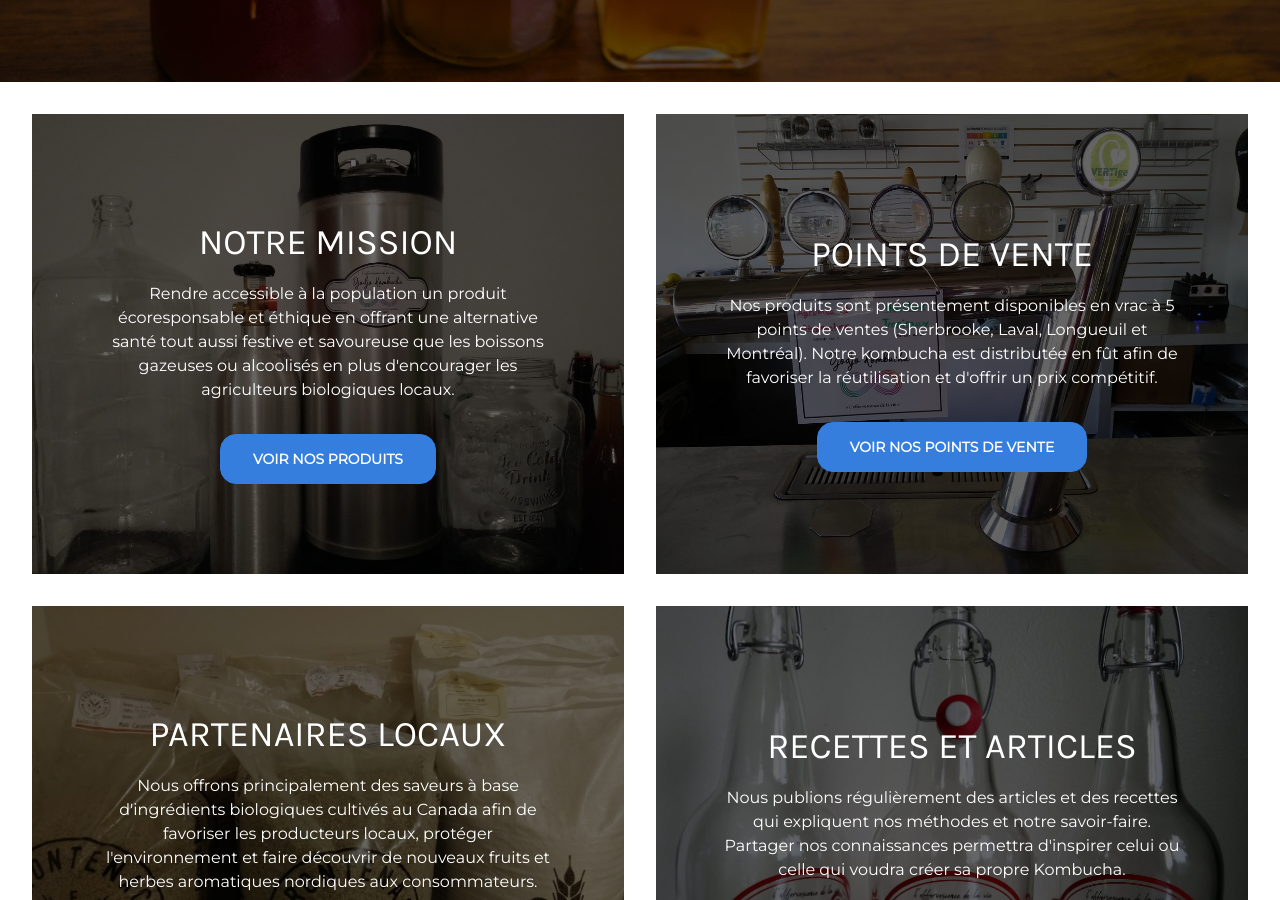
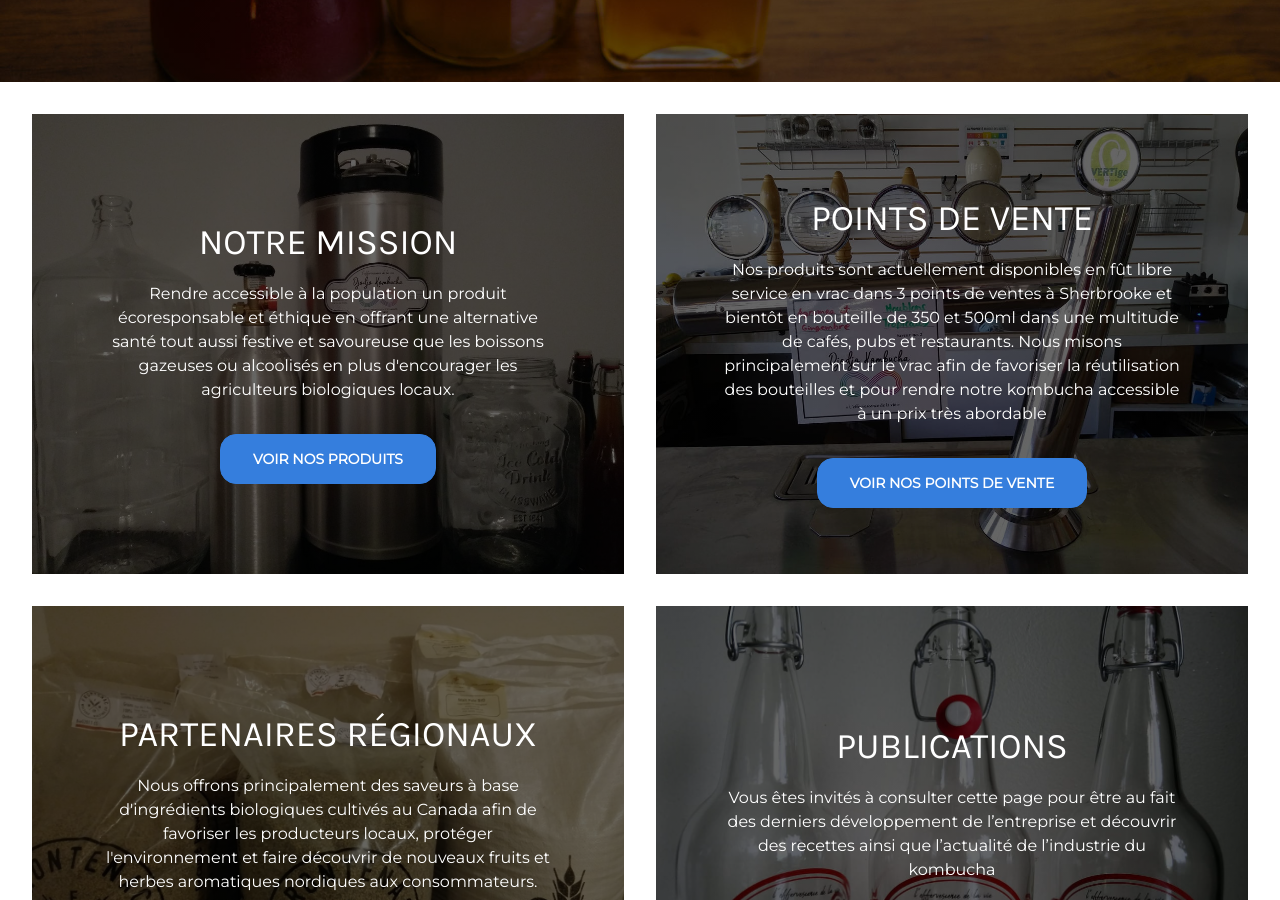
Before and after one commit to ouarez/djodjo-jekyll, a Jekyll site: the page built from index.md, in a window 1280 px wide and 900 px high, scrolled down 593 px. Built offline with Jekyll 4.4.1, drawn with Linux system fonts in a browser that asks for light colours; nearby versions of some CDN libraries; some web fonts are replaced; a script that is not in the unit is left out.

Commit message:
Update Pages uniques “home”

```diff
--- a/index.md
+++ b/index.md
@@ -17,9 +17,12 @@ square:
     link_desc: Voir nos produits
     name: Notre mission
   - desc: >-
-      Nos produits sont présentement disponibles en vrac à 5 points de ventes
-      (Sherbrooke, Laval, Longueuil et Montréal). Notre kombucha est distributée
-      en fût afin de favoriser la réutilisation et d'offrir un prix compétitif.
+      Nos produits sont actuellement disponibles en fût libre service en vrac
+      dans 3 points de ventes à Sherbrooke et bientôt en bouteille de 350 et
+      500ml dans une multitude de cafés, pubs et restaurants. Nous misons
+      principalement sur le vrac afin de favoriser la réutilisation des
+      bouteilles et pour rendre notre kombucha accessible à un prix très
+      abordable
     image: /img/points-de-vente.jpg
     link: /points-de-vente
     link_desc: Voir nos points de vente
@@ -32,13 +35,13 @@ square:
     image: /img/fournisseurs.jpg
     link: /partenaires-locaux
     link_desc: En savoir plus sur nos partenaires
-    name: Partenaires locaux
+    name: Partenaires régionaux
   - desc: >-
-      Nous publions régulièrement des articles et des recettes qui expliquent
-      nos méthodes et notre savoir-faire. Partager nos connaissances permettra
-      d'inspirer celui ou celle qui voudra créer sa propre Kombucha.
+      Vous êtes invités à consulter cette page pour être au fait des derniers
+      développement de l’entreprise et découvrir des recettes ainsi que
+      l’actualité de l’industrie du kombucha
     image: /img/recettes-articles.jpg
     link: /publications
     link_desc: Voir nos publications
-    name: Recettes et articles
+    name: Publications
 ---
```
